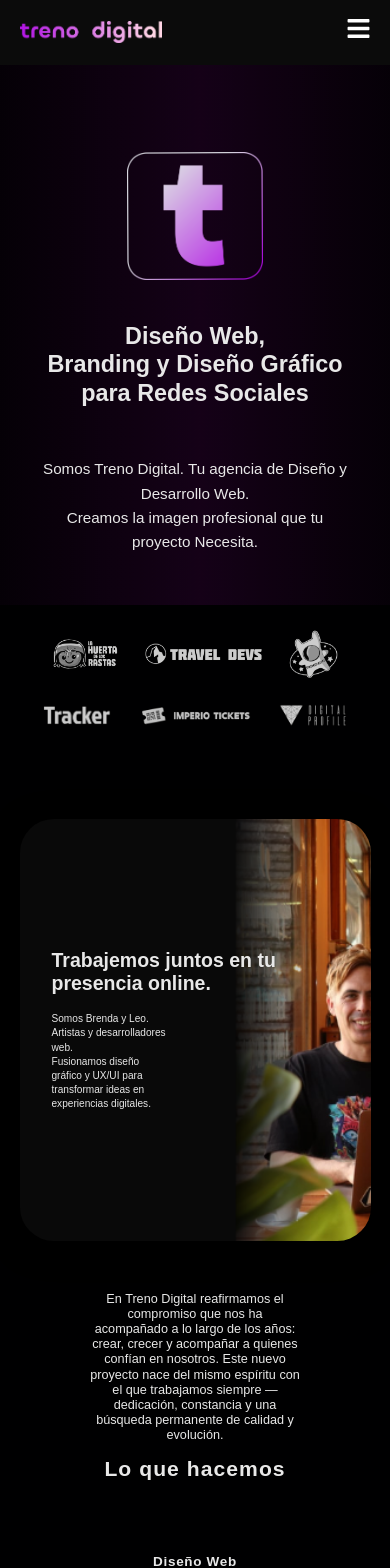
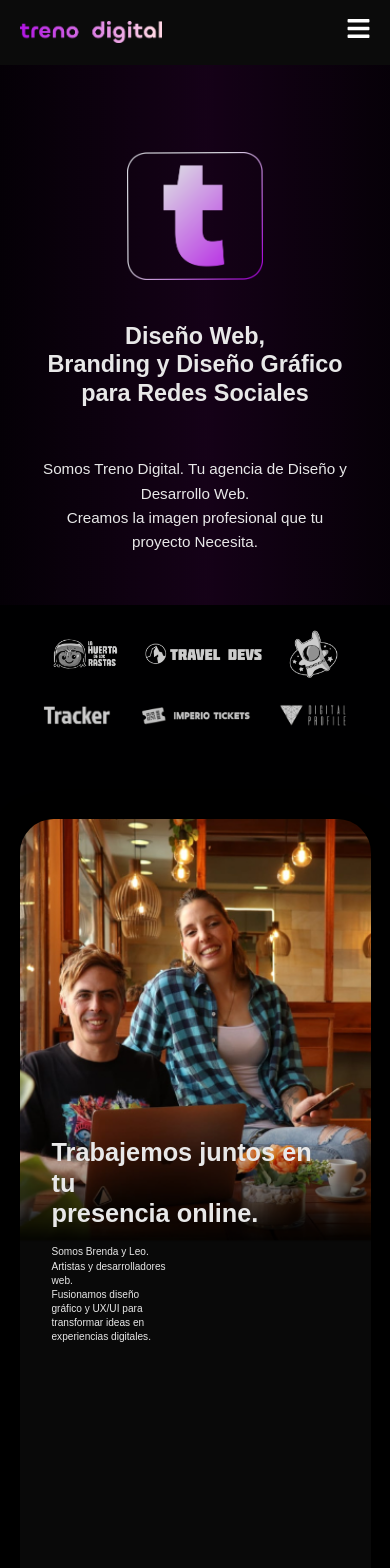
Before and after one commit to LeonardoRiera/TrenoDigital, a React (Vite) app: page / in a window 390 px wide. Shown: the top 1568 px of the page. Built offline with nearby package versions, Linux system fonts and the light colour scheme; a web font is replaced by a local one.

Commit message:
estilos generales

```diff
--- a/src/components/Nosotros/Nosotros.css
+++ b/src/components/Nosotros/Nosotros.css
@@ -49,6 +49,7 @@
 .nosotros-hero {
   width: 80%;
   height: 60vh;
+  background-image: url(../../assets/nosotros.png);
   background-size: cover;
   background-position: center;
   display: flex;
@@ -79,10 +80,11 @@
   position: relative;
   z-index: 1; /* asegura que el texto quede arriba del overlay */
   color: var(--white);
-  font-size: 3vmax;
+  font-size: 3vmax !important;
   font-weight: 600;
   max-width: 60%;
   line-height: 1.2;
+  /* border: solid 2px white; */
 }
 
 
@@ -95,14 +97,14 @@
   max-width: 40%;
   line-height: 1.4;
 }
-
+/*
 .span-nosotros {
   font-weight: 500;
   margin-top: 2vmax;
   font-size: 2vmax;
 }
 
-
+ */
 .nosotros-texto-extra p {
      color: var(--white);
      text-align: center;
@@ -122,15 +124,18 @@
     padding: 1rem 0;
 
   }
+
+  .nosotros-hero {
+    width: 90%;
+    height: 100vh;
+    padding: 2rem;
+    background-image: url(../../assets/nosotros-mobile.png);
+  }
 }
 
 
-@media (max-width: 768px) {
-  .nosotros-hero {
-    width: 90%;
-    height: 50vh;
-    padding: 2rem;
-  }
+/* @media (max-width: 768px) { */
+
 
   .nosotros-hero h2 {
     font-size: 5vw;
@@ -155,4 +160,4 @@
     gap: 3vmax;
 
   }
-}
+/* } */
--- a/src/components/Nosotros/Nosotros.jsx
+++ b/src/components/Nosotros/Nosotros.jsx
@@ -1,6 +1,6 @@
 import React from "react";
 import "./Nosotros.css";
-import nosotrosImg from "../../assets/nosotros.png";
+// import nosotrosImg from "../../assets/nosotros.png";
 import Button from '../Boton/Boton';
 import logo1 from "../../assets/white-tomate.png";
 import logo2 from "../../assets/white-travel.png";
@@ -24,10 +24,10 @@ const Nosotros = () => {
       </div>
 
       <div
-        className="nosotros-hero"
-        style={{ backgroundImage: `url(${nosotrosImg})` }}
-      >
-        <h2>Trabajemos juntos en tu presencia online.</h2>
+        className="nosotros-hero">
+        {/* // style={{ backgroundImage: `url(${nosotrosImg})` }} */}
+
+        <h2>Trabajemos juntos en tu <br/> presencia online.</h2>
         <h3>Somos Brenda y Leo. Artistas y desarrolladores web. <br/>
             Fusionamos diseño gráfico y UX/UI para transformar ideas en experiencias digitales.
             {/* </h3> */}
```
Also changed, not shown: src/assets/nosotros-mobile.png (added).
